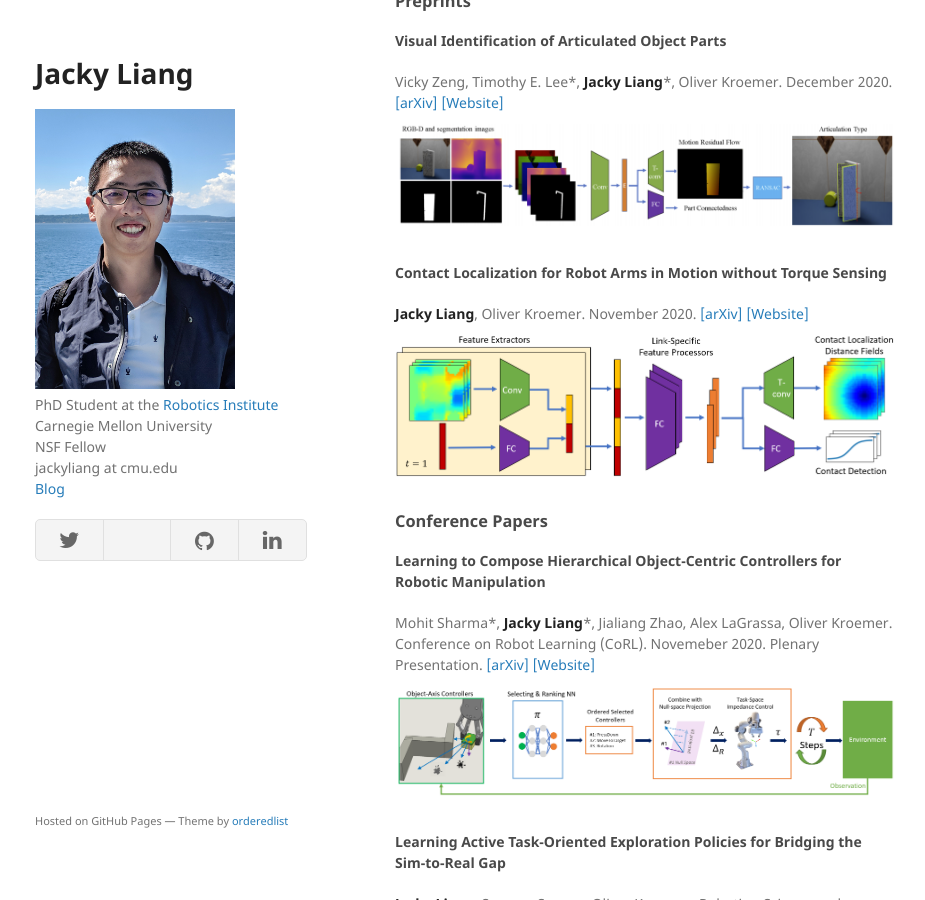
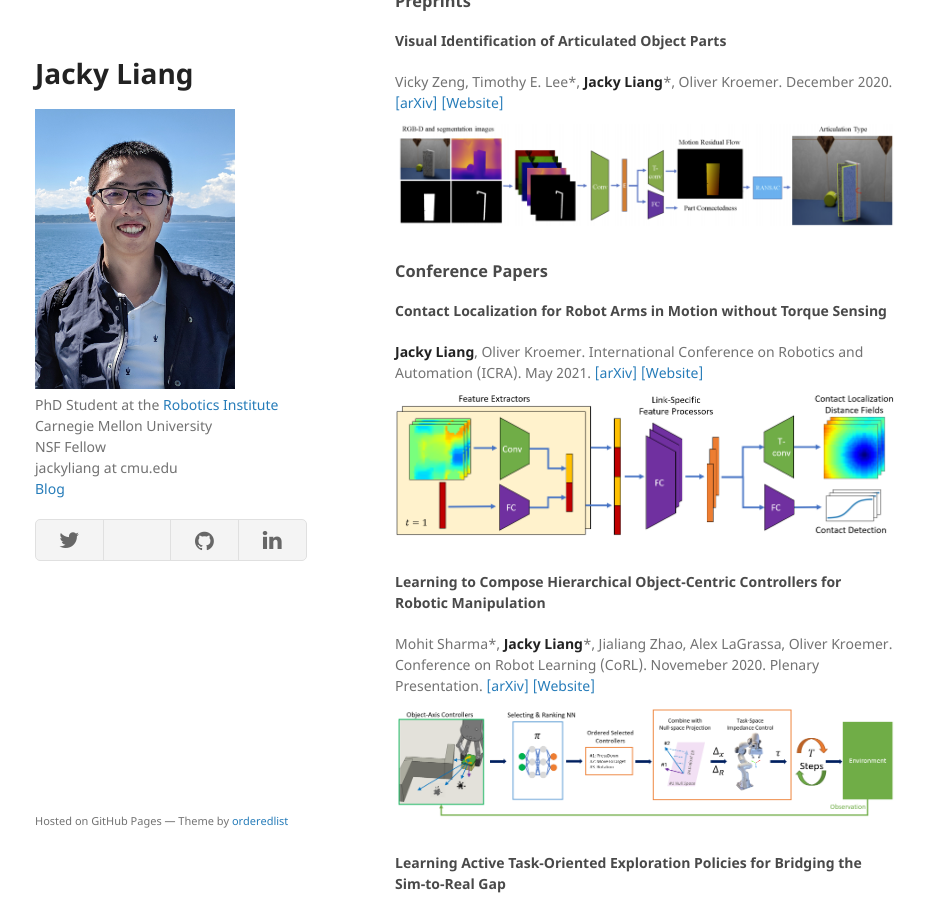
Before and after one commit to jacky-liang/jacky.io, a Jekyll site: the page built from index.md, in a window 1280 px wide and 900 px high, scrolled down 1893 px. Shown: the whole window, without its empty margins (175-1100 px from the left). Built offline with Jekyll 4.4.1, drawn with Linux system fonts in a browser that asks for light colours; a style sheet for code colours, icons or effects is not loaded; our own code applies the rules of GitHub Pages for plain Markdown files.

Commit message:
Update index.md

```diff
--- a/index.md
+++ b/index.md
@@ -54,14 +54,15 @@ December 2020.
 [\[Website\]](https://sites.google.com/view/articulated-objects/home)
 [<img class="pub-img" src="{{ site.baseurl }}assets/imgs/cloak.png">](https://sites.google.com/view/articulated-objects/home)
 
+### Conference Papers
+
 #### Contact Localization for Robot Arms in Motion without Torque Sensing
 **Jacky Liang**, Oliver Kroemer.
-November 2020.
+International Conference on Robotics and Automation (ICRA).
+May 2021.
 [\[arXiv\]](https://arxiv.org/abs/2011.03142)
 [\[Website\]](https://sites.google.com/view/ct-loc/)
 [<img class="pub-img" src="{{ site.baseurl }}assets/imgs/ct_sensing.png">](https://sites.google.com/view/ct-loc/)
-
-### Conference Papers
 
 #### Learning to Compose Hierarchical Object-Centric Controllers for Robotic Manipulation
 Mohit Sharma\*, **Jacky Liang**\*, Jialiang Zhao, Alex LaGrassa, Oliver Kroemer.
```
